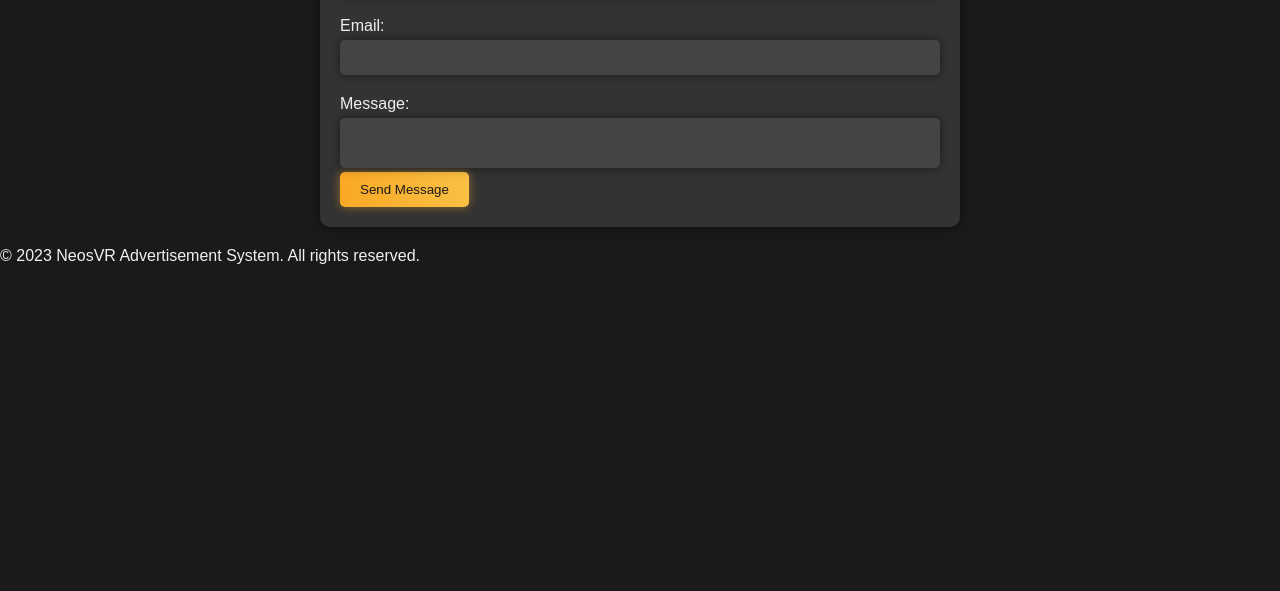
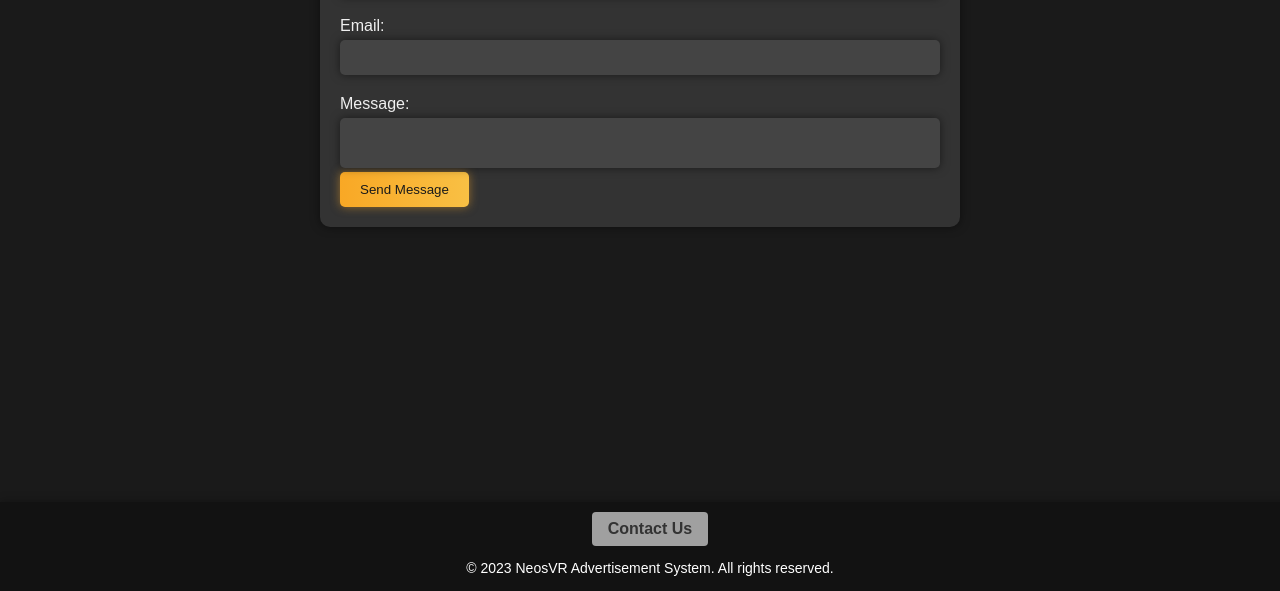
Before and after one commit to Xlinka/NeosVR-Advertisement-System, a plain HTML site: page Website/contact.html in a window 1280 px wide. Shown: the part 209-800 px from the top of the page. Drawn offline with Linux system fonts and the light colour scheme.

Commit message:
new footer

```diff
--- a/Website/contact.html
+++ b/Website/contact.html
@@ -36,9 +36,11 @@
       </section>
     </main>
 
-    <footer>
-      <p>&copy; 2023 NeosVR Advertisement System. All rights reserved.</p>
-    </footer>
-  </section>
+    <footer id="bottomBar">
+        <nav id="bottomBarButtons">
+          <a href="contact.html">Contact Us</a>
+        </nav>
+        <p>&copy; 2023 NeosVR Advertisement System. All rights reserved.</p>
+      </footer>
 </body>
 </html>
--- a/Website/styles.css
+++ b/Website/styles.css
@@ -160,3 +160,66 @@ img#imagePreview {
 .rounded-button {
   border-radius: 5px;
 }
+
+
+/* Position the footer at the bottom of the page */
+footer#bottomBar {
+  position: fixed;
+  bottom: 0;
+  left: 0;
+  width: 100%;
+  background-color: rgba(255, 255, 255, 0.9);
+  padding: 10px;
+  text-align: center;
+  box-shadow: 0 0 10px rgba(0, 0, 0, 0.3);
+}
+
+/* Style the contact button in the footer */
+footer#bottomBar nav#bottomBarButtons {
+  margin-bottom: 10px;
+}
+
+footer#bottomBar nav#bottomBarButtons a {
+  display: inline-block;
+  padding: 8px 16px;
+  background-color: rgba(255, 255, 255, 0.6);
+  color: #333;
+  text-decoration: none;
+  border-radius: 4px;
+  transition: background-color 0.3s;
+}
+
+footer#bottomBar nav#bottomBarButtons a:hover {
+  background-color: rgba(255, 255, 255, 0.8);
+  color: #1a1a1a;
+}
+
+/* Dark theme for footer text */
+footer#bottomBar p {
+  color: #fff;
+}
+
+/* Web3 aesthetics */
+footer#bottomBar nav#bottomBarButtons a {
+  font-family: "Arial", sans-serif;
+  font-weight: bold;
+}
+
+footer#bottomBar {
+  background-color: rgba(0, 0, 0, 0.3);
+  color: #fff;
+}
+
+footer#bottomBar p {
+  font-size: 14px;
+  margin-bottom: 5px;
+}
+
+footer#bottomBar a {
+  color: rgba(255, 255, 255, 0.8);
+  text-decoration: none;
+}
+
+footer#bottomBar a:hover {
+  color: rgba(255, 255, 255, 1);
+}
```
Also changed, not shown: Website/advertisement.html (+4 -1 lines), Website/index.html (+4 -2 lines), Website/login.html (+4 -1 lines), Website/register.html (+4 -1 lines), 1 other file.
